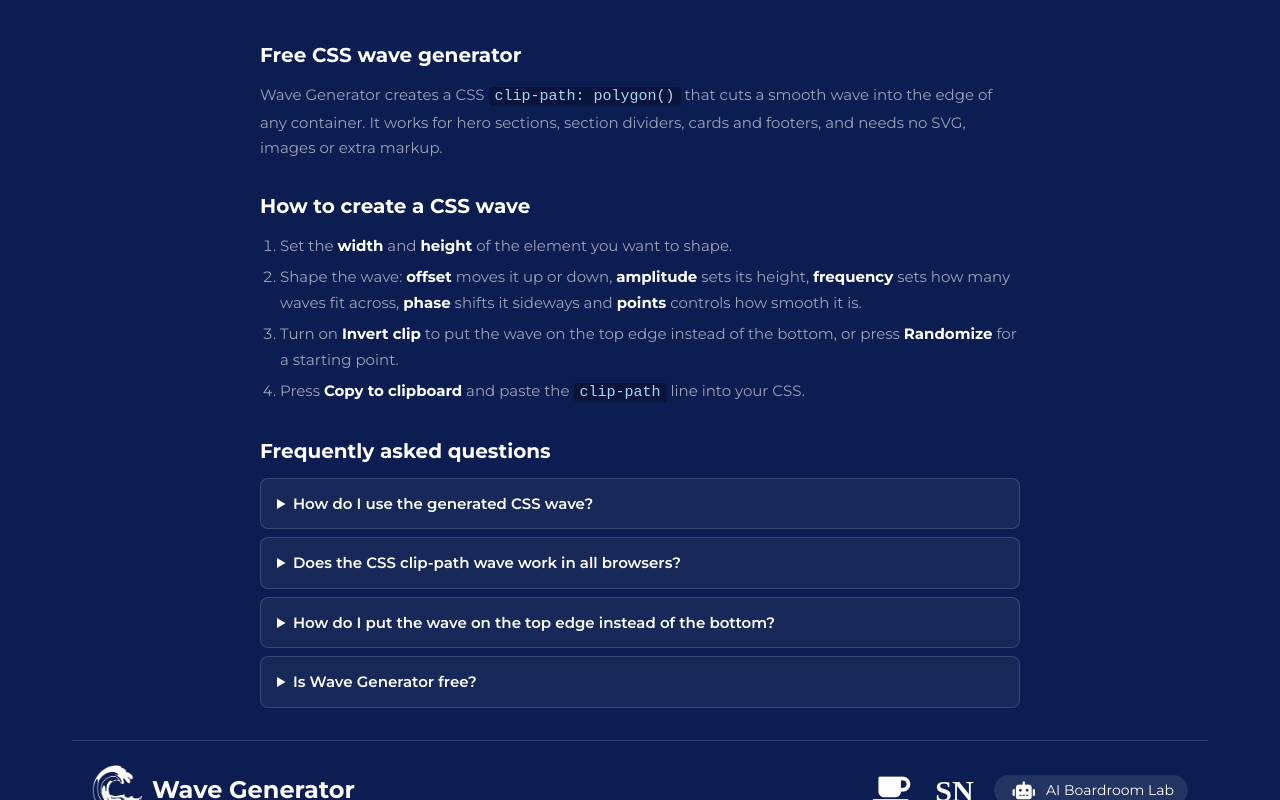
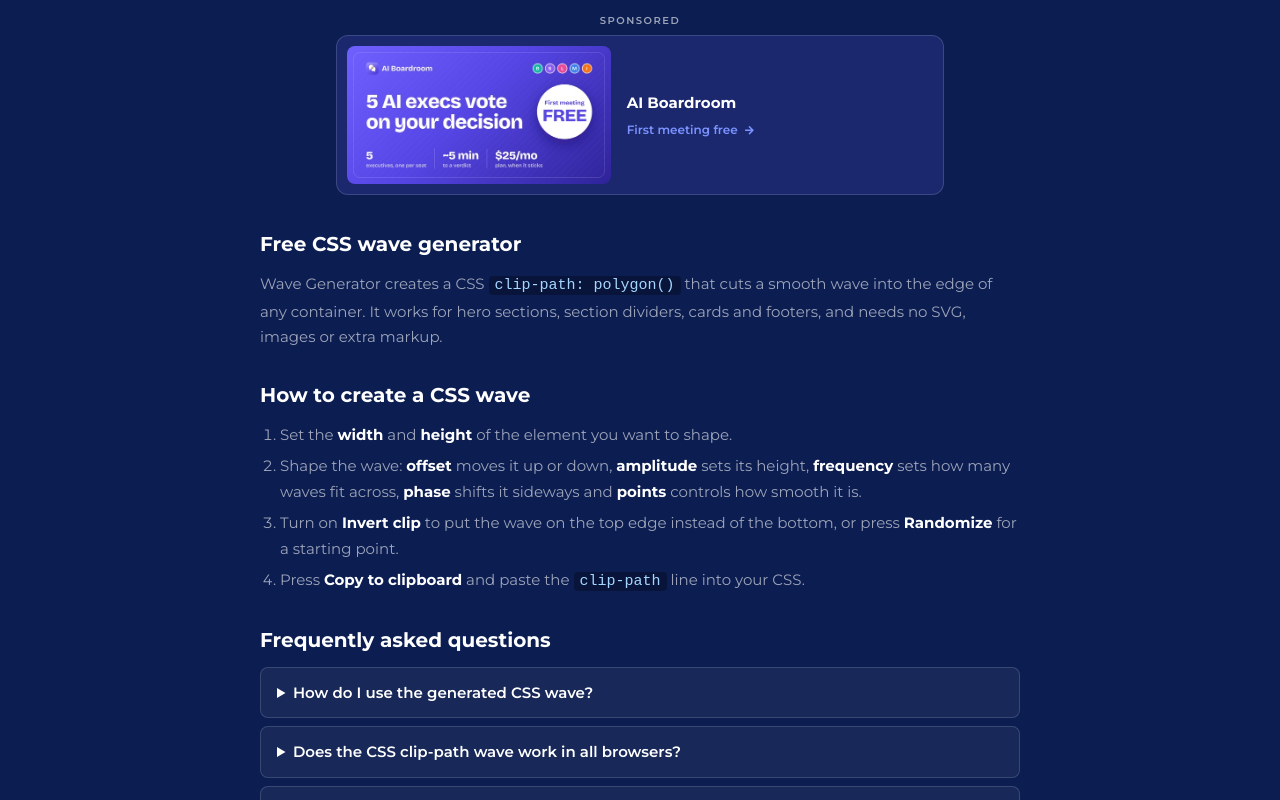
Before and after one commit to Svetloslav15/wave-generator, a plain HTML site: page index.html in a window 1280 px wide. Shown: the part 920-1720 px from the top of the page. Drawn offline with Linux system fonts and the light colour scheme.

Commit message:
add sponsor panel

```diff
--- a/index.html
+++ b/index.html
@@ -139,6 +139,29 @@
   </head>
   <body>
     <div class="page-wrapper">
+      <aside class="ad-rail" aria-label="Sponsor">
+        <span class="ad-label">Sponsored</span>
+        <a
+          class="ad-card"
+          href="https://aiboardroomlab.com/?utm_source=wavegenerator&utm_medium=referral&utm_campaign=sponsor_card"
+          target="_blank"
+          rel="noopener sponsored"
+        >
+          <img
+            src="/ads/aiboardroom.jpg"
+            alt="AI Boardroom: 5 AI execs vote on your decision. First meeting free."
+            width="600"
+            height="315"
+            loading="lazy"
+          />
+          <span class="ad-body">
+            <span class="ad-name">AI Boardroom</span>
+            <span class="ad-cta"
+              >First meeting free <i class="fas fa-arrow-right"></i
+            ></span>
+          </span>
+        </a>
+      </aside>
       <div class="main-content">
         <header>
           <div class="header-top">
@@ -386,6 +409,30 @@
           </div>
         </main>
 
+        <aside class="ad-inline" aria-label="Sponsor">
+          <span class="ad-label">Sponsored</span>
+          <a
+            class="ad-card ad-card-inline"
+            href="https://aiboardroomlab.com/?utm_source=wavegenerator&utm_medium=referral&utm_campaign=sponsor_card"
+            target="_blank"
+            rel="noopener sponsored"
+          >
+            <img
+              src="/ads/aiboardroom.jpg"
+              alt="AI Boardroom: 5 AI execs vote on your decision. First meeting free."
+              width="600"
+              height="315"
+              loading="lazy"
+            />
+            <span class="ad-body">
+              <span class="ad-name">AI Boardroom</span>
+              <span class="ad-cta"
+                >First meeting free <i class="fas fa-arrow-right"></i
+              ></span>
+            </span>
+          </a>
+        </aside>
+
         <section class="info" aria-labelledby="about-title">
           <h2 id="about-title">Free CSS wave generator</h2>
           <p>
--- a/style.css
+++ b/style.css
@@ -524,70 +524,165 @@ select option {
 /* ── Page Layout ── */
 .page-wrapper {
   display: flex;
-  gap: 20px;
-  max-width: 1600px;
+  gap: 24px;
+  max-width: 1760px;
   margin: 0 auto;
+  padding: 0 16px;
   align-items: start;
-  justify-content: space-around;
+  justify-content: center;
 }
 
-/* ── Ad Sidebar (kept from existing) ── */
-.ad-sidebar {
-  flex: 0 0 250px;
+.main-content {
+  flex: 1;
+  min-width: 0;
+}
+
+/* ── Sponsor Ads ── */
+:root {
+  --ad-rail-width: 280px;
+}
+
+@media (min-width: 1680px) {
+  :root {
+    --ad-rail-width: 320px;
+  }
+}
+
+.ad-rail {
+  flex: 0 0 var(--ad-rail-width);
   display: flex;
   flex-direction: column;
-  gap: 20px;
+  gap: 8px;
   position: sticky;
-  top: 20px;
+  top: 24px;
+  margin-top: 24px;
 }
 
-.ad-block {
-  background: white;
-  border-radius: 12px;
-  padding: 20px 20px;
-  box-shadow: 0 4px 6px rgba(0, 0, 0, 0.1);
-  text-decoration: none;
-  color: inherit;
-  transition: all 0.3s ease;
-  border: 3px dashed #cbd5e0;
+/* Empty column mirroring the rail so the tool stays centered */
+.page-wrapper::after {
+  content: "";
+  flex: 0 0 var(--ad-rail-width);
+}
+
+.ad-label {
+  font-size: 10px;
+  font-weight: 600;
+  text-transform: uppercase;
+  letter-spacing: 1.5px;
+  color: var(--color-muted);
   text-align: center;
+}
+
+.ad-card {
   display: flex;
   flex-direction: column;
-  align-items: center;
-  justify-content: center;
-  min-height: 200px;
+  gap: 12px;
+  padding: 10px;
+  border: var(--border);
+  border-radius: var(--radius);
+  background: rgba(102, 94, 240, 0.18);
+  text-decoration: none;
+  transition: border-color var(--transition), background-color var(--transition),
+    transform var(--transition);
 }
 
-.ad-block:hover {
-  border-color: #667eea;
-  transform: translateY(-3px);
-  box-shadow: 0 8px 12px rgba(0, 0, 0, 0.15);
+.ad-card:hover {
+  border-color: var(--accent-hover);
+  background: rgba(102, 94, 240, 0.28);
+  transform: translateY(-2px);
 }
 
-.ad-icon {
-  font-size: 48px;
-  margin-bottom: 15px;
-  opacity: 0.3;
+.ad-card img {
+  display: block;
+  width: 100%;
+  height: auto;
+  border-radius: var(--radius-sm);
 }
 
-.ad-text {
-  font-size: 18px;
-  font-weight: 600;
-  color: #4a5568;
-  margin-bottom: 10px;
-  line-height: 1.4;
+.ad-body {
+  display: flex;
+  flex-direction: column;
+  gap: 6px;
+  padding: 0 4px 4px;
+  text-align: center;
 }
 
-.ad-price {
-  font-size: 24px;
+.ad-name {
+  font-size: 15px;
   font-weight: 700;
-  color: #667eea;
-  margin-bottom: 5px;
 }
 
-.ad-period {
-  font-size: 13px;
-  color: #718096;
+.ad-cta {
+  margin-top: 4px;
+  font-size: 12px;
+  font-weight: 600;
+  color: var(--accent-hover);
+}
+
+.ad-cta i {
+  margin-left: 4px;
+  font-size: 10px;
+  color: inherit;
+  transition: transform var(--transition);
+}
+
+.ad-card:hover .ad-cta i {
+  transform: translateX(3px);
+}
+
+/* Shown in place of the side rails when there is no room for them */
+.ad-inline {
+  display: none;
+  flex-direction: column;
+  gap: 8px;
+  max-width: 640px;
+  margin: 8px auto 0;
+  padding: 0 16px;
+}
+
+.ad-card-inline {
+  flex-direction: row;
+  align-items: center;
+}
+
+.ad-card-inline img {
+  width: 45%;
+  flex-shrink: 0;
+}
+
+.ad-card-inline .ad-body {
+  text-align: left;
+  padding: 0 4px;
+}
+
+@media (max-width: 1439px) {
+  .ad-rail,
+  .page-wrapper::after {
+    display: none;
+  }
+
+  .page-wrapper {
+    padding: 0;
+  }
+
+  .ad-inline {
+    display: flex;
+  }
+}
+
+@media (max-width: 480px) {
+  .ad-card-inline {
+    flex-direction: column;
+    align-items: stretch;
+  }
+
+  .ad-card-inline img {
+    width: 100%;
+  }
+
+  .ad-card-inline .ad-body {
+    text-align: center;
+  }
 }
 
 /* ── Responsive ── */
```
Also changed, not shown: ads/aiboardroom.jpg (added).
